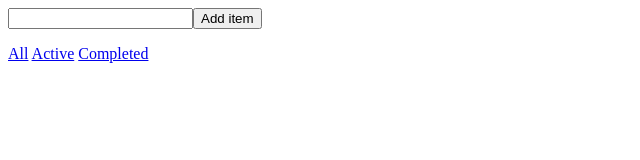
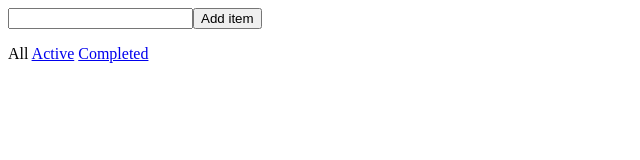
Before and after one commit to BillyZac/redux-getting-started, a React app: page / in a window 1280 px wide. Shown: the top 160 px of the page, without its empty margins (0-640 px from the left). Built offline with nearby package versions, Linux system fonts and the light colour scheme.

Commit message:
Make current filter unclickable.

```diff
--- a/src/js/app.jsx
+++ b/src/js/app.jsx
@@ -61,8 +61,14 @@ const { Component } = React
 
 const FilterLink = ({
   filter,
-  children
+  children,
+  currentFilter
 }) => {
+  if (filter === currentFilter) {
+    return (
+      <span>{children}</span>
+    )
+  }
   return (
     <a href='#'
       onClick={event => {
@@ -95,9 +101,13 @@ const getVisibleTodos = (
 let nextTodoId = 0
 class TodoApp extends Component {
   render() {
+    const {
+      todos,
+      visibilityFilter
+    } = this.props
     const visibleTodos = getVisibleTodos(
-      this.props.todos,
-      this.props.visibilityFilter
+      todos,
+      visibilityFilter
     )
     return (
       <div>
@@ -130,11 +140,20 @@ class TodoApp extends Component {
           )}
         </ul>
         {'  '}
-        <FilterLink filter='SHOW_ALL'>All</FilterLink>
+        <FilterLink
+          filter='SHOW_ALL'
+          currentFilter={visibilityFilter}
+          >All</FilterLink>
         {'  '}
-        <FilterLink filter='SHOW_ACTIVE'>Active</FilterLink>
+        <FilterLink
+          filter='SHOW_ACTIVE'
+          currentFilter={visibilityFilter}
+          >Active</FilterLink>
         {'  '}
-        <FilterLink filter='SHOW_COMPLETED'>Completed</FilterLink>
+        <FilterLink
+          filter='SHOW_COMPLETED'
+          currentFilter={visibilityFilter}
+          >Completed</FilterLink>
       </div>
     )
   }
```
